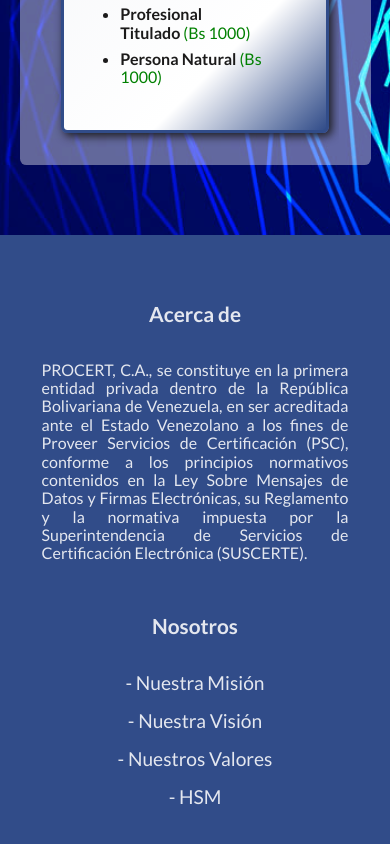
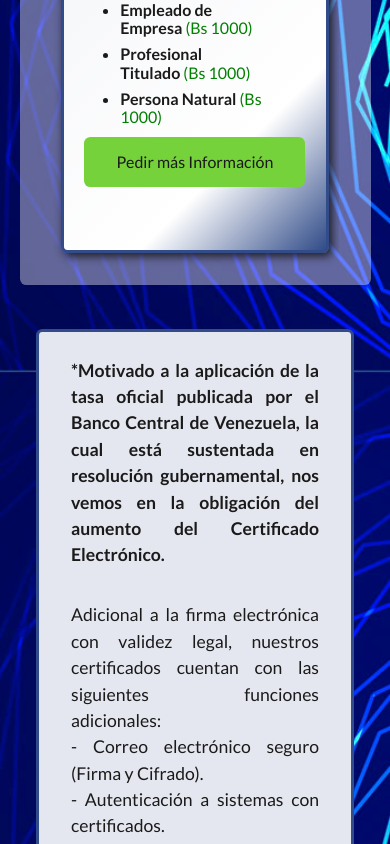
Before and after one commit to Manuel-ElGrillo/web-procert-frontend, a React (Create React App) app: page / in a window 390 px wide. Shown: the part 1660-2504 px from the top of the page. Built offline with nearby package versions, Linux system fonts and the light colour scheme.

Commit message:
Primera entrega. Se agregó el CTA de pedir info a las cards de la HomePage e info adicional respecto a los precios debajo de las cards - Semana 1

```diff
--- /dev/null
+++ b/src/components/CTA/CTA.css
@@ -0,0 +1,29 @@
+.cta {
+    background-color: var(--green1);
+    width: fit-content;
+    padding: 1rem 2rem;
+    border-radius: .4rem;
+    margin: 0 auto;
+    transition: all 200ms;
+}
+
+.cta a {
+    color: var(--black);
+    text-decoration: none;
+    font-size: 1.3rem;
+    transition: all 200ms;
+}
+
+.cta:hover {
+    background-color: #64a538;
+}
+
+.cta a:hover {
+    color: var(--white);
+}
+
+@media (max-width: 480px) {
+    .cta a {
+        font-size: 1rem;
+    }
+}
--- /dev/null
+++ b/src/components/CTA/CTA.jsx
@@ -0,0 +1,16 @@
+import React from 'react'
+import "./CTA.css"
+
+const CTA = ({text}) => {
+  return (
+    <>
+
+        <div className='cta'>
+            <a href="mailto:contacto@procert.net.ve">{text}</a>
+        </div>
+
+    </>
+  )
+}
+
+export default CTA
--- a/src/components/pages/HomePage/HomePage.css
+++ b/src/components/pages/HomePage/HomePage.css
@@ -5,7 +5,7 @@
     background-size: cover;
     background-attachment: fixed;
     width: 100%;
-    height: 52rem;
+    height: 84rem;
 }
 
 .main {
@@ -33,7 +33,7 @@
     display: flex;
     flex-direction: column;
     justify-content: center;
-    height: 35rem;
+    height: 45rem;
 }
 
 .swiper-container {
@@ -64,7 +64,7 @@
     margin: 1rem auto;
     border-radius: .4rem;
     width: 95%;
-    height: 26rem;
+    height: 34rem;
     box-shadow: 3px 3px 10px var(--black);
     border: solid 3px var(--darkBlue1);
 }
@@ -116,13 +116,35 @@
     color: green;
 }
 
+.prices-message {
+    width: 80%;
+    margin: 1rem auto;
+    background-color: var(--white);
+    border-radius: .4rem;
+    border: var(--darkBlue1) solid 3px;
+}
+
+.prices-message p {
+    color: var(--black);
+    font-size: 1.1rem;
+    padding: .5rem 2rem;
+    text-align: justify;
+    line-height: 1.5;
+}
+
 /* Media Querys */
+
+@media (max-width: 1024px) {
+    .hero {
+        height: 88rem;
+    }
+}
 
 
 @media (max-width: 768px) {
 
     .hero {
-        height: 57rem;
+        height: 95rem;
     }
 
     .prices {
@@ -134,7 +156,7 @@
     }
 
     .prices-content__card {
-        height: 30rem;
+        height: 35rem;
     }
 
 }
@@ -142,7 +164,7 @@
 @media (max-width: 540px) {
 
     .hero {
-        height: 64rem;
+        height: 105rem;
     }
 
     .main p {
@@ -155,13 +177,17 @@
 
     .prices-content__card {
         width: 90%;
-        height: 35rem;
+        height: 40rem;
+    }
+
+    .prices-message {
+        margin-top: 4rem;
     }
 }
 
 @media (max-width: 480px) {
     .hero {
-        height: 97rem
+        height: 152rem
     }
 
     .main p {
@@ -174,14 +200,19 @@
 
     .prices-content__card {
         width: 80%;
-        height: 56rem;
+        height: 61rem;
     }
+
+    .prices-message {
+        margin-top: 16rem;
+    }
+
 }
 
 @media (max-width: 375px) {
 
     .hero {
-        height: 100rem;
+        height: 158rem;
     }
 
     .prices {
@@ -189,7 +220,7 @@
     }
 
     .prices-content__card {
-        height: 62rem;
+        height: 66rem;
     }
 }
 
--- a/src/components/pages/HomePage/HomePage.jsx
+++ b/src/components/pages/HomePage/HomePage.jsx
@@ -1,5 +1,6 @@
 import React from 'react'
 import Layout from "../../layout/Layout"
+import CTA from "../../CTA/CTA"
 import { Swiper, SwiperSlide } from 'swiper/react';
 import { Navigation } from "swiper"
 import priceImg from "../../../assets/img/dollar.png"
@@ -54,6 +55,8 @@
                           <li><strong>{"Persona Natural"}</strong> <span>{"(Bs 1000)"}</span></li>
                         </ul>
 
+                        <CTA text={"Pedir más Información"}/>
+
                     </div>
                   </SwiperSlide>
 
@@ -64,6 +67,8 @@
                     </div>
                       <h3>Certificados SSL</h3>
                       <p><strong>Standard SSL:</strong> {"Este tipo de certificado le ayudará a proteger su dominio www.su-dominio.com, y durante su emisión la empresa Wisekey ofrece procedimientos exhaustivos de autenticación (verificación de identidad y nombre de dominio). (Bs 1000) - Servicio con duración de 1 año."}</p>
+
+                      <CTA text={"Pedir más Información"}/>
                     </div>
                   </SwiperSlide>
 
@@ -79,6 +84,9 @@
                         <li><strong>{"Factura Electrónica"}</strong> <span>{"(Bs 1000)"}</span></li>
                         <li><strong>{"Banca Electrónica"}</strong> <span>{"(Bs 1000)"}</span></li>
                       </ul>
+
+                      <CTA text={"Pedir más Información"}/>
+
                     </div>
                   </SwiperSlide>
 
@@ -96,6 +104,9 @@
                         <li>Módulo de firma para Escritorio</li>
                         <li>Firma en línea certificada</li>
                       </ul>
+
+                      <CTA text={"Pedir más Información"}/>
+
                     </div>
                   </SwiperSlide>
 
@@ -104,6 +115,21 @@
               </div>
 
             </div>
+          </div>
+
+          <div className='prices-message'>
+            <p>
+             <strong>*Motivado a la aplicación de la tasa oficial publicada por el Banco Central de Venezuela, la cual está sustentada en resolución gubernamental, nos vemos en la obligación del aumento del Certificado Electrónico.</strong>
+            </p>
+
+            <p>
+              Adicional a la firma electrónica con validez legal, nuestros certificados cuentan con las siguientes funciones adicionales: <br />
+              - Correo electrónico seguro (Firma y Cifrado). <br />
+              - Autenticación a sistemas con certificados. <br />
+              - Inicio de sesión a equipos con certificados (solo para el caso de E-Token y Smart Card). <br />
+              <br />
+              <strong>Si desea obtener información sobre los descuentos por compras masivas de certificados, no dude en contactarnos.</strong>
+            </p>
           </div>
 
         </section>
```
